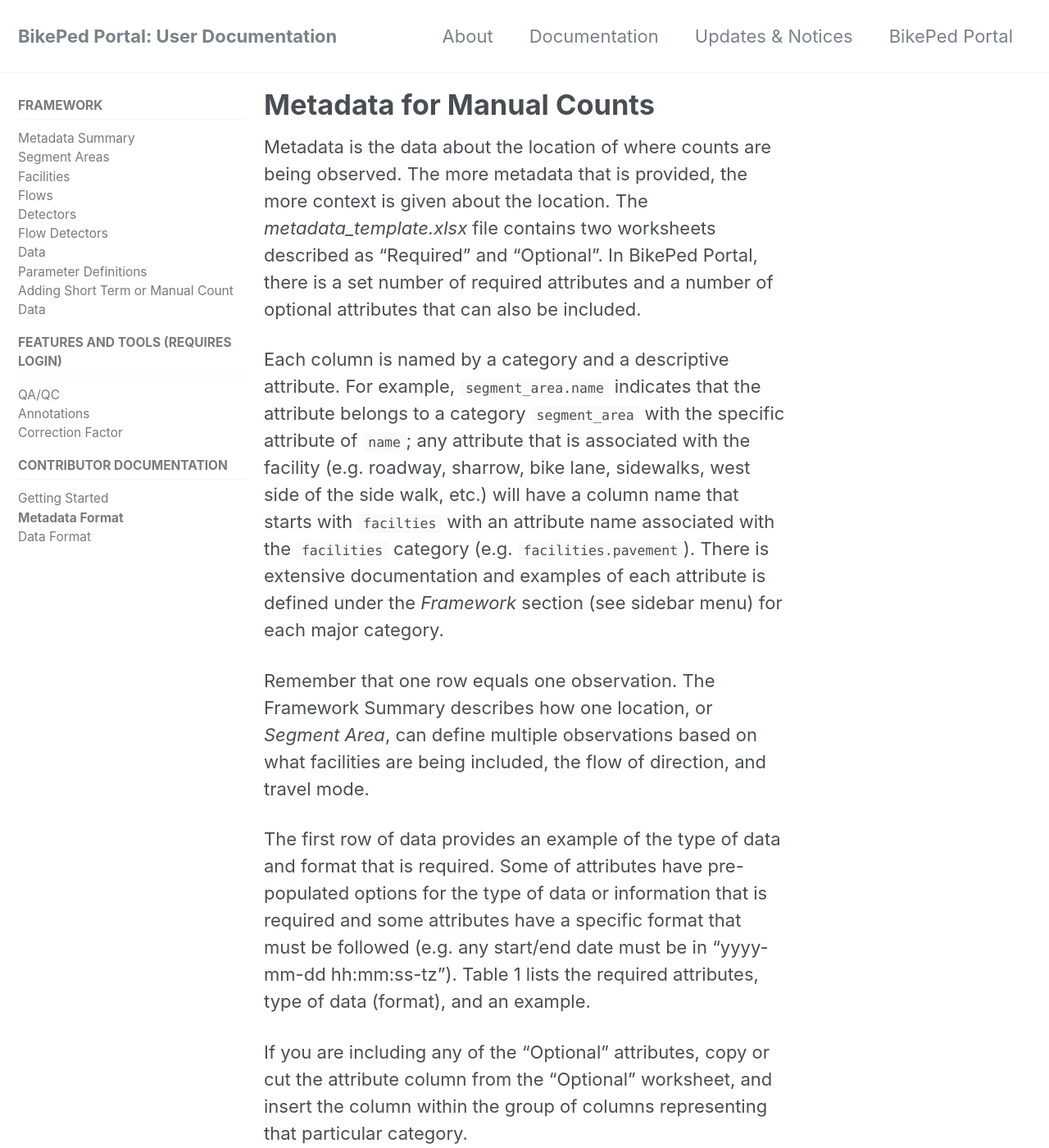
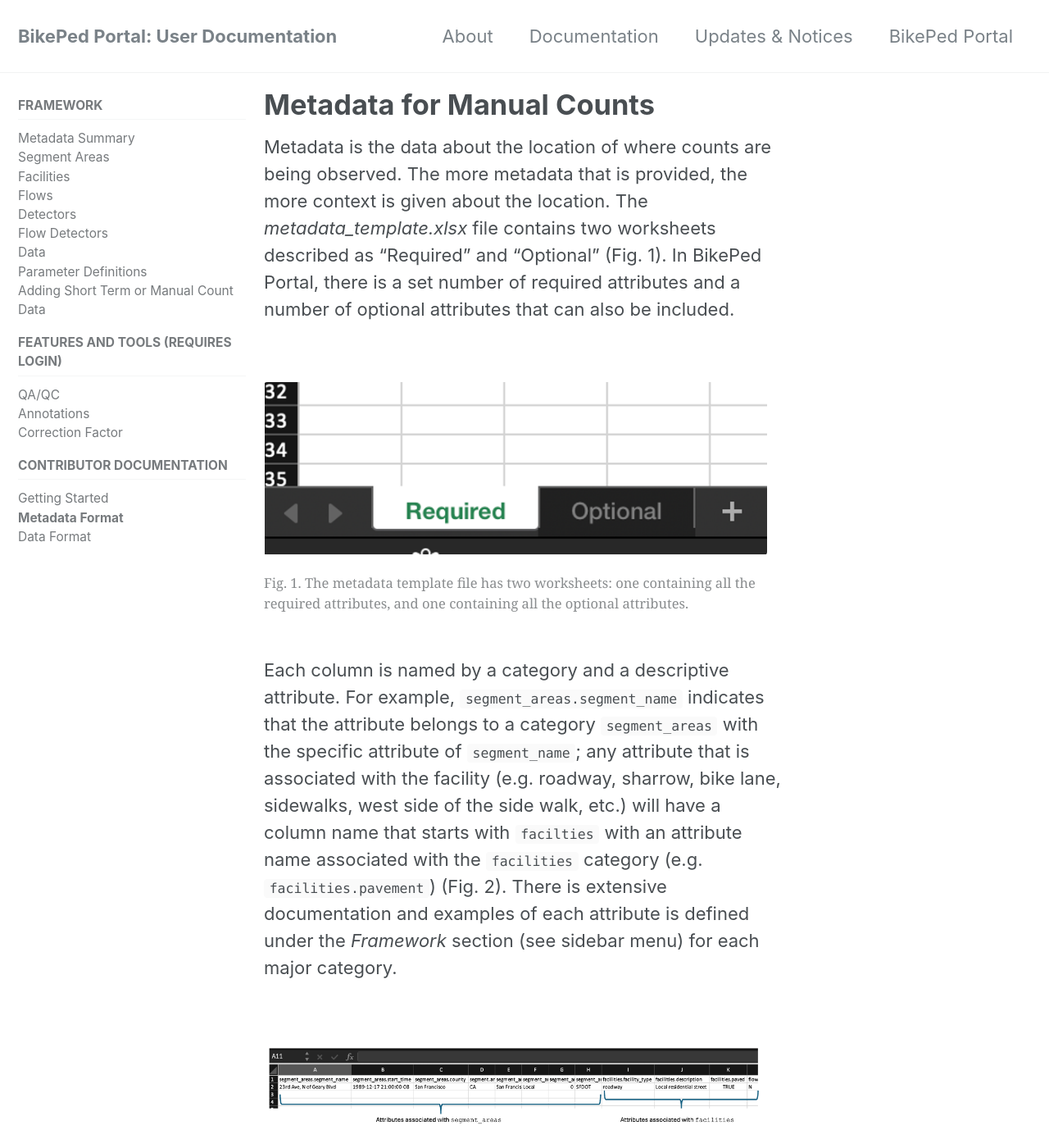
Before and after one commit to PSUTrec/documentation, a Jekyll site: the page built from _documents/13-metadata-format.md, in a window 1280 px wide and 1400 px high. Shown: the whole window at 82% size. Built offline with Jekyll 4.4.1, drawn with Linux system fonts in a browser that asks for light colours; nearby versions of some CDN libraries; some of the changed text lies outside the part shown.

Commit message:
update with images for metadata format

```diff
--- a/_documents/13-metadata-format.md
+++ b/_documents/13-metadata-format.md
@@ -2,12 +2,27 @@
 title: "Metadata for Manual Counts"
 ---
 
-Metadata is the data about the location of where counts are being observed. The more metadata that is provided, the more context is given about the location. The _metadata\_template.xlsx_ file contains two worksheets described as "Required" and "Optional". In BikePed Portal, there is a set number of required attributes and a number of optional attributes that can also be included.
+Metadata is the data about the location of where counts are being observed. The more metadata that is provided, the more context is given about the location. The _metadata\_template.xlsx_ file contains two worksheets described as "Required" and "Optional" (Fig. 1). In BikePed Portal, there is a set number of required attributes and a number of optional attributes that can also be included.
 
-Each column is named by a category and a descriptive attribute. For example, `segment_area.name` indicates that the attribute belongs to a category `segment_area` with the specific attribute of `name`; any attribute that is associated with the facility (e.g. roadway, sharrow, bike lane, sidewalks, west side of the side walk, etc.) will have a column name that starts with `facilties` with an attribute name associated with the `facilities` category (e.g. `facilities.pavement`). There is extensive documentation and examples of each attribute is defined under the _Framework_ section (see sidebar menu) for each major category.
+<figure class="align-left">
+  <img src="{{ site.url }}{{ site.baseurl }}/assets/images/meta-fig1.png" alt="">
+  <figcaption>Fig. 1. The metadata template file has two worksheets: one containing all the required attributes, and one containing all the optional attributes.</figcaption>
+</figure>
+
+Each column is named by a category and a descriptive attribute. For example, `segment_areas.segment_name` indicates that the attribute belongs to a category `segment_areas` with the specific attribute of `segment_name`; any attribute that is associated with the facility (e.g. roadway, sharrow, bike lane, sidewalks, west side of the side walk, etc.) will have a column name that starts with `facilties` with an attribute name associated with the `facilities` category (e.g. `facilities.pavement`) (Fig. 2). There is extensive documentation and examples of each attribute is defined under the _Framework_ section (see sidebar menu) for each major category.
+
+<figure class="align-left">
+  <img src="{{ site.url }}{{ site.baseurl }}/assets/images/meta-fig2.png" alt="">
+  <figcaption>Fig. 2. Column attribute names for two categories `segment_areas` and `facilities`.</figcaption>
+</figure>
 
 Remember that one row equals one observation. The Framework Summary describes how one location, or _Segment Area_, can define multiple observations based on what facilities are being included, the flow of direction, and travel mode.
 
-The first row of data provides an example of the type of data and format that is required. Some of attributes have pre-populated options for the type of data or information that is required and some attributes have a specific format that must be followed (e.g. any start/end date must be in "yyyy-mm-dd hh:mm:ss-tz"). Table 1 lists the required attributes, type of data (format), and an example.
+The first row of data provides an example of the type of data and format that is required. Some of attributes have pre-populated options for the type of data or information that is required (Fig. 3),and some attributes have a specific format that must be followed (e.g. any start/end date must be in "yyyy-mm-dd hh:mm:ss-tz"). Table 1 lists the required attributes, type of data (format), and an example.
+
+<figure class="align-left">
+  <img src="{{ site.url }}{{ site.baseurl }}/assets/images/meta-fig3.png" alt="">
+  <figcaption>Fig. 3. Example of a column where values of a specific attribute are predefined.</figcaption>
+</figure>
 
 If you are including any of the "Optional" attributes, copy or cut the attribute column from the "Optional" worksheet, and insert the column within the group of columns representing that particular category.
```
Also changed, not shown: assets/images/meta-fig1.png (added), assets/images/meta-fig2.png (added), assets/images/meta-fig3.png (added).
